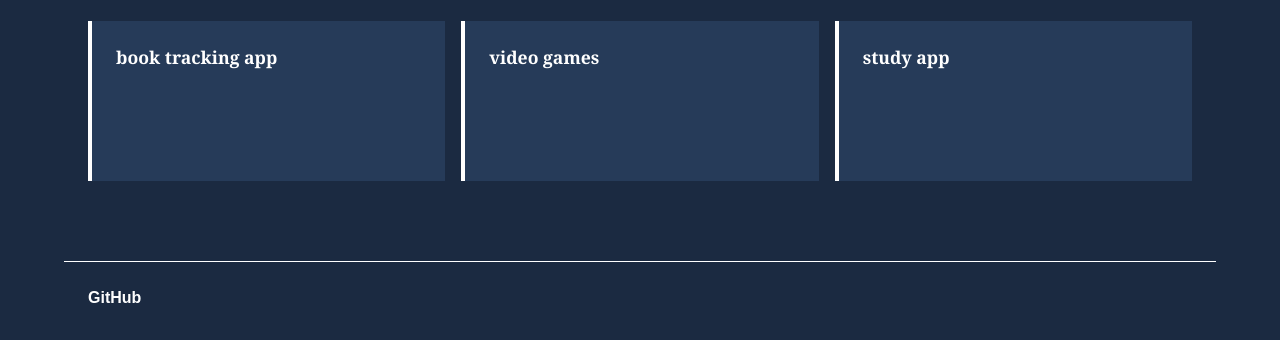
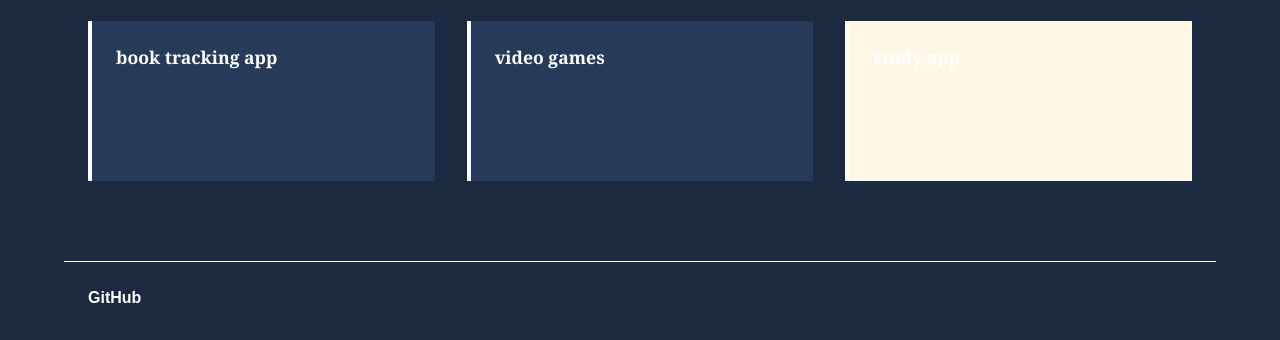
Before and after one commit to jd304/ssw215-jd304, a plain HTML site: page labs/lab4/index.html in a window 1280 px wide. Shown: the part 756-1096 px from the top of the page. Drawn offline with Linux system fonts and the light colour scheme.

Commit message:
style: hand-edit the gap and add a featured card

```diff
--- a/labs/lab4/index.html
+++ b/labs/lab4/index.html
@@ -36,7 +36,7 @@
         <article class="card">
           <h3>video games</h3>
         </article>
-        <article class="card">
+        <article class="card featured"> <!-- hand-edited by JD -->
           <h3>study app</h3>
         </article>
       </div>
--- a/labs/lab4/style.css
+++ b/labs/lab4/style.css
@@ -127,8 +127,9 @@ h2 {
 .project-grid {
   display: flex;
   flex-wrap: wrap;
-  gap: 1rem;
+  gap: 2rem; /* hand-edited by JD */
 }
+
 
 .card {
   flex: 1 1 12rem;
@@ -136,6 +137,11 @@ h2 {
   padding: 1.5rem;
   background: var(--panel);
   border-left: 0.25rem solid var(--white);
+}
+
+ /* hand-edited by JD */
+.featured {
+background-color: #fff7e6;
 }
 
 .card h3 {
```
